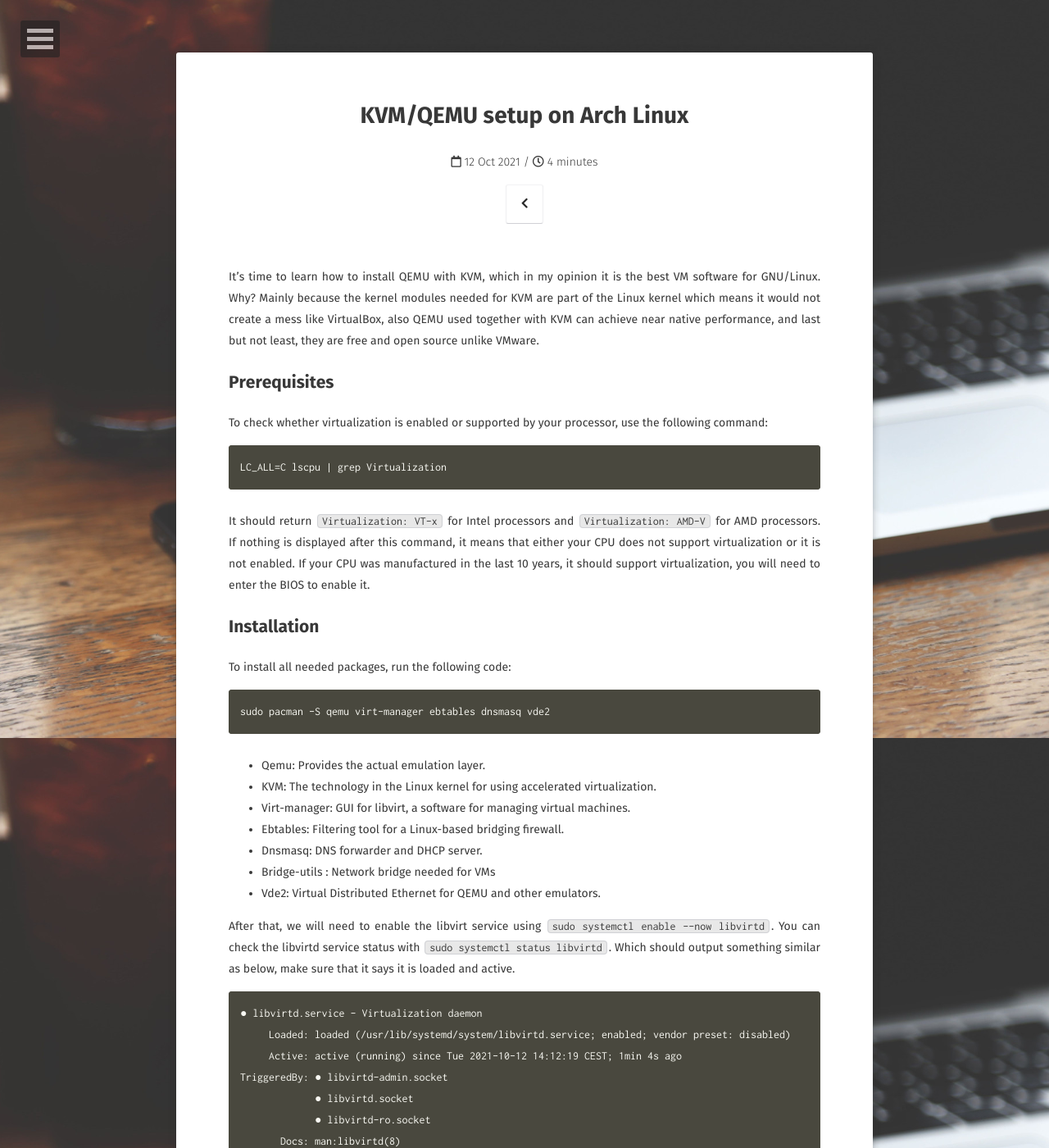
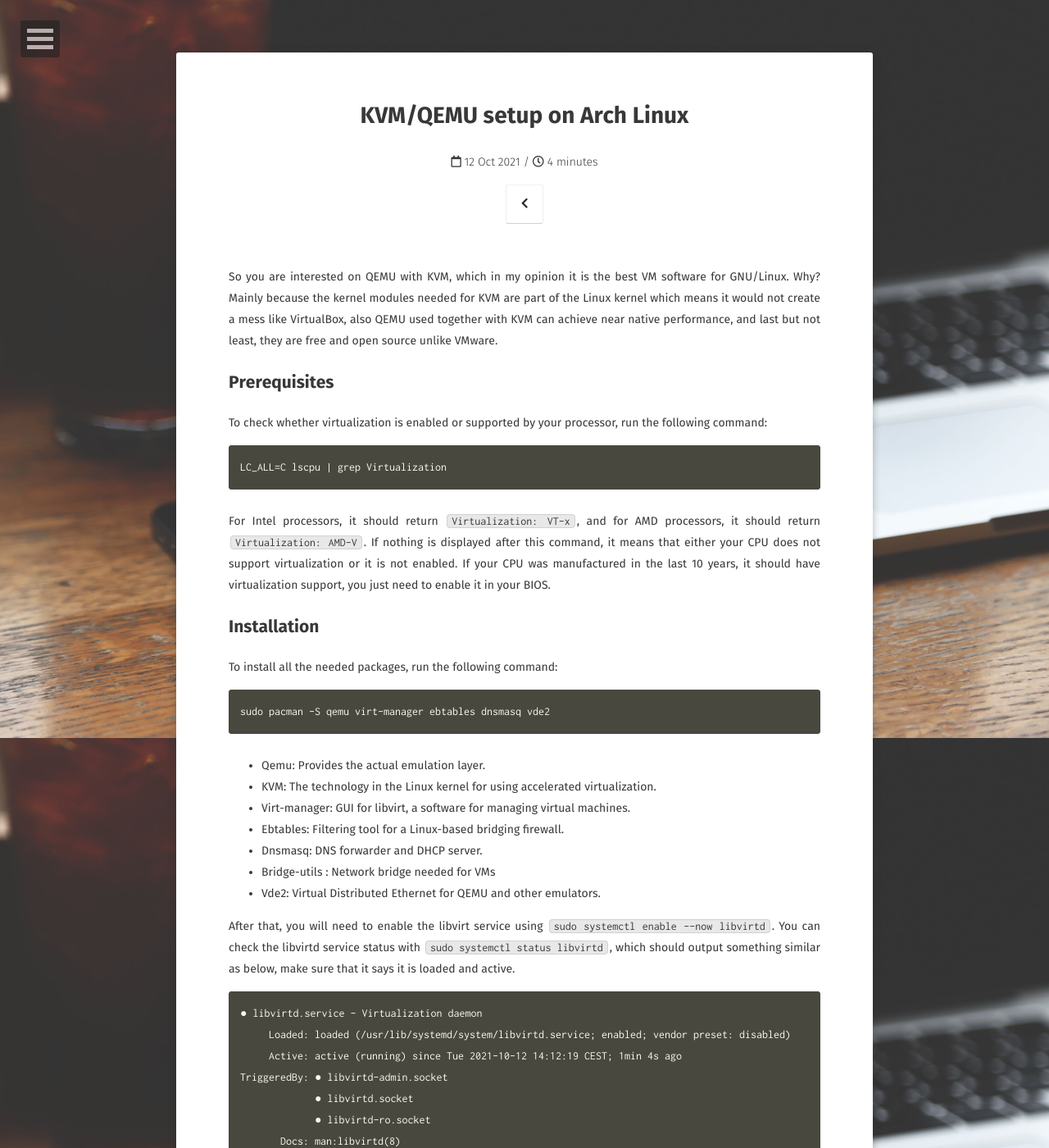
Before and after one commit to FuzzyGrim/blog, a Jekyll site: the page built from _posts/posts/2021-10-12-kvm-archlinux.md, in a window 1280 px wide and 1400 px high. Shown: the whole window at 82% size. Built offline with Jekyll 4.4.1, drawn with Linux system fonts in a browser that asks for light colours; some web fonts are replaced; some of the changed text lies outside the part shown.

Commit message:
fix wording and some errors

````diff
--- a/_posts/posts/2021-10-12-kvm-archlinux.md
+++ b/_posts/posts/2021-10-12-kvm-archlinux.md
@@ -6,20 +6,20 @@ excerpt: "Have fun and get the most out of your machine."
 tags: [tutorial, arch linux]
 ---
 
-It's time to learn how to install QEMU with KVM, which in my opinion it is the best VM software for GNU/Linux. Why? Mainly because the kernel modules needed for KVM are part of the Linux kernel which means it would not create a mess like VirtualBox, also QEMU used together with KVM can achieve near native performance, and last but not least, they are free and open source unlike VMware.
+So you are interested on QEMU with KVM, which in my opinion it is the best VM software for GNU/Linux. Why? Mainly because the kernel modules needed for KVM are part of the Linux kernel which means it would not create a mess like VirtualBox, also QEMU used together with KVM can achieve near native performance, and last but not least, they are free and open source unlike VMware.
 
 ## Prerequisites
-To check whether virtualization is enabled or supported by your processor, use the following command:
+To check whether virtualization is enabled or supported by your processor, run the following command:
 
 ```
 LC_ALL=C lscpu | grep Virtualization
 ```
 
-It should return `Virtualization: VT-x` for Intel processors and `Virtualization: AMD-V` for AMD processors. If nothing is displayed after this command, it means that either your CPU does not support virtualization or it is not enabled. If your CPU was manufactured in the last 10 years, it should support virtualization, you will need to enter the BIOS to enable it.
+For Intel processors, it should return `Virtualization: VT-x`, and for AMD processors, it should return `Virtualization: AMD-V`. If nothing is displayed after this command, it means that either your CPU does not support virtualization or it is not enabled. If your CPU was manufactured in the last 10 years, it should have virtualization support, you just need to enable it in your BIOS.
 
 ## Installation
 
-To install all needed packages, run the following code:
+To install all the needed packages, run the following command:
 ```
 sudo pacman -S qemu virt-manager ebtables dnsmasq vde2
 ```
@@ -32,7 +32,7 @@ sudo pacman -S qemu virt-manager ebtables dnsmasq vde2
 - Bridge-utils : Network bridge needed for VMs
 - Vde2: Virtual Distributed Ethernet for QEMU and other emulators.
 
-After that, we will need to enable the libvirt service using `sudo systemctl enable --now libvirtd`. You can check the libvirtd service status with `sudo systemctl status libvirtd`. Which should output something similar as below, make sure that it says it is loaded and active.
+After that, you will need to enable the libvirt service using `sudo systemctl enable --now libvirtd`. You can check the libvirtd service status with `sudo systemctl status libvirtd`, which should output something similar as below, make sure that it says it is loaded and active.
 ```
 ● libvirtd.service - Virtualization daemon
      Loaded: loaded (/usr/lib/systemd/system/libvirtd.service; enabled; vendor preset: disabled)
@@ -62,10 +62,10 @@ Open "virt-manager" and select the "+" button:
 If you have an ISO already installed, select the first option, "Local install media" and click "Forward".
 ![2021-10-11-19:18:07](https://user-images.githubusercontent.com/34800654/136854852-955f43bf-c1d5-46ac-8c05-ed1997e327c4.png)
 
-Next we will select "Browse" and choose our downloaded ISO, also if the automatic detection of the operating system did not work, you will need to uncheck the option "Automatically detect from the installation media/source" and manually select it.
+Next you can select "Browse" and choose your downloaded ISO, also if the automatic detection of the operating system did not work, you will need to uncheck the option "Automatically detect from the installation media/source" and manually select it.
 ![2021-10-11-19:20:17](https://user-images.githubusercontent.com/34800654/136854853-59b8b624-dc62-42c1-b09c-4831264218f1.png)
 
-Now we will choose the amount of RAM and CPU cores we will allocate for this VM, if you just want to test out a Linux distribution, 4GB RAM and 2 cores will be more than enough.
+Now you can choose the amount of RAM and CPU cores you want to allocate for this VM, if you just want to test out a Linux distribution, 4GB RAM and 2 cores will be more than enough.
 ![2021-10-11-19:21:07](https://user-images.githubusercontent.com/34800654/136854854-c51b85b1-a543-4ca0-afe4-391525dcb541.png)
 
 Then choose the desired disk size for the Virtual Machine.
````
Also changed, not shown: other parts of _posts/posts/2021-10-12-kvm-archlinux.md (+3 -2 lines).
